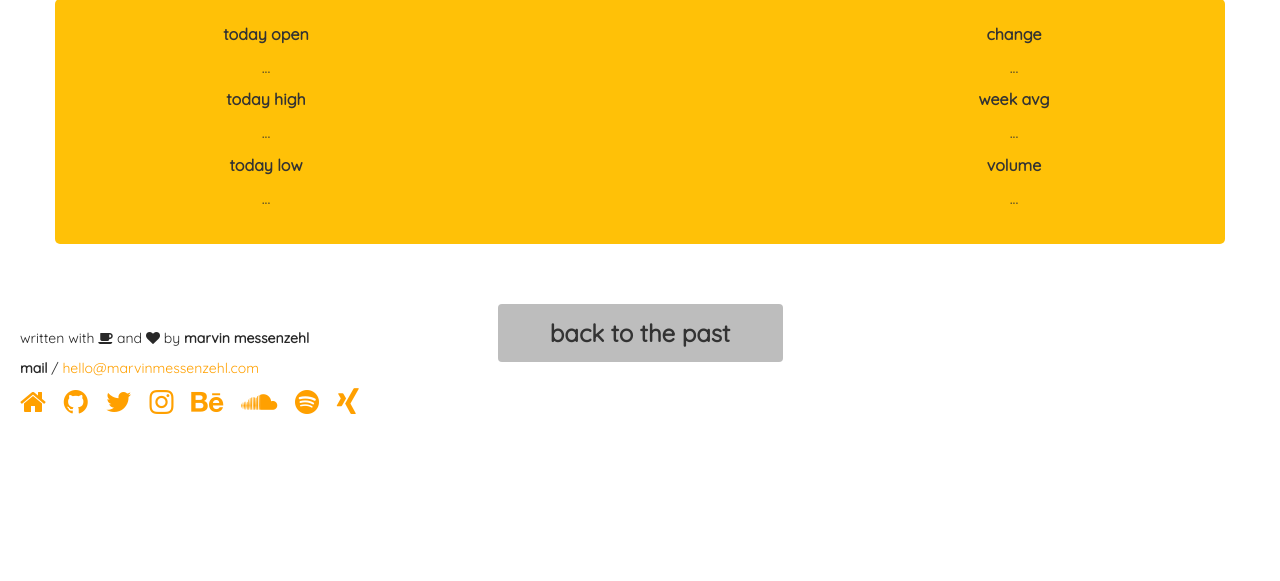
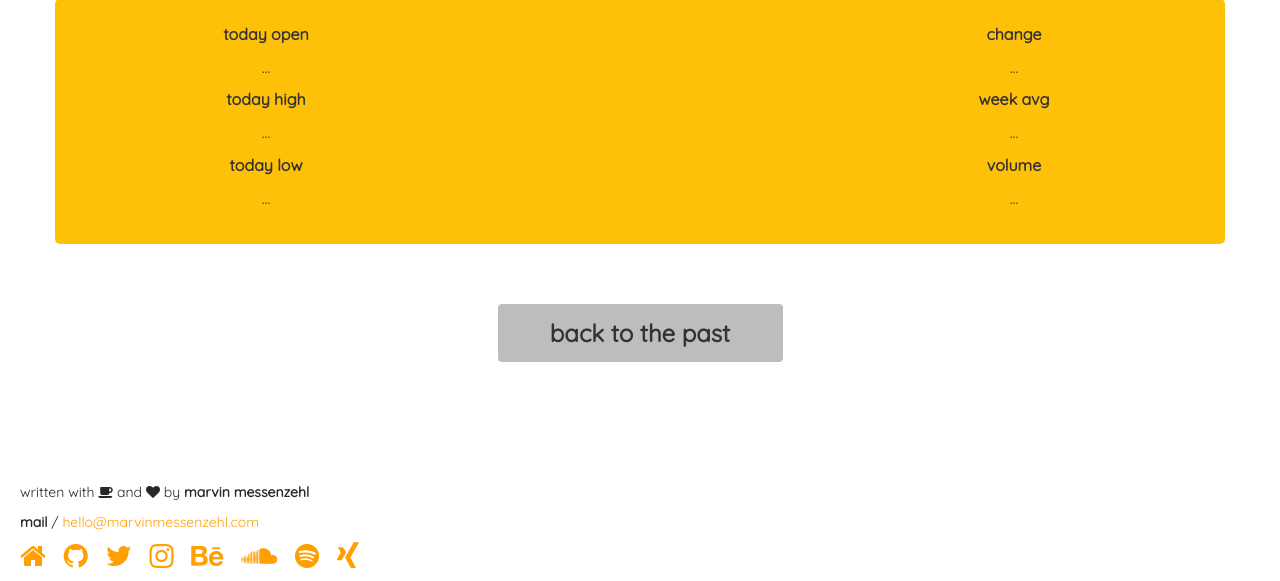
Before and after one commit to yOoMarvin/btccheck-web, a PHP site: page /index.html in a window 1280 px wide. Shown: the part 373-954 px from the top of the page. Before the commit the page ends 787 px from the top, so only its background shows below. Run offline with PHP 8.4, Linux system fonts and the light colour scheme; some libraries are stand-ins or nearby versions.

Commit message:
Fixed footer style and structure

```diff
--- a/history.html
+++ b/history.html
@@ -33,7 +33,7 @@
     <div class="container" id="graph">
     </div>
 
-    <footer class="navbar-fixed-bottom">
+    <div class="footer">
       <p>written with <i class="fa fa-coffee" aria-hidden="true"></i> and <i class="fa fa-heart" aria-hidden="true"></i> by <strong>marvin messenzehl</strong></p>
       <p><strong>mail</strong> / <a href="mailto:hello@marvinmessenzehl.com">hello@marvinmessenzehl.com</a></p>
       <p>
@@ -46,7 +46,7 @@
         <a href="https://play.spotify.com/user/yoomarvin" target="_blank" style="margin-right: 1em"><i class="fa fa-spotify fa-2x" aria-hidden="true"></i></a>
         <a href="https://www.xing.com/profile/Marvin_Messenzehl" target="_blank" style="margin-right: 1em"><i class="fa fa-xing fa-2x" aria-hidden="true"></i></a>
       </p>
-    </footer>
+    </div>
 
 
     <!-- jQuery (Must for Bootstrap) -->
--- a/index.html
+++ b/index.html
@@ -62,7 +62,13 @@
       </div>
     </div>
 
-    <footer class="navbar-fixed-bottom">
+    <div class="container text-center" id="btn-container">
+      <a href="history.html">
+        <button class="btn btn-default">back to the past</button>
+      </a>
+    </div>
+
+    <div class="footer">
       <p>written with <i class="fa fa-coffee" aria-hidden="true"></i> and <i class="fa fa-heart" aria-hidden="true"></i> by <strong>marvin messenzehl</strong></p>
       <p><strong>mail</strong> / <a href="mailto:hello@marvinmessenzehl.com">hello@marvinmessenzehl.com</a></p>
       <p>
@@ -75,14 +81,7 @@
         <a href="https://play.spotify.com/user/yoomarvin" target="_blank" style="margin-right: 1em"><i class="fa fa-spotify fa-2x" aria-hidden="true"></i></a>
         <a href="https://www.xing.com/profile/Marvin_Messenzehl" target="_blank" style="margin-right: 1em"><i class="fa fa-xing fa-2x" aria-hidden="true"></i></a>
       </p>
-    </footer>
-
-    <div class="container text-center" id="btn-container">
-      <a href="history.html">
-        <button class="btn btn-default">back to the past</button>
-      </a>
     </div>
-
 
 
     <!-- jQuery (Must for Bootstrap) -->
--- a/master.css
+++ b/master.css
@@ -88,19 +88,19 @@ body {
 }
 
 /* footer styles */
-footer{
+.footer{
   font-size: 14px;
   color: #282828;
   margin-left: 20px;
   bottom: 0;
-  width: 100%
-  position: fixed;
+  width: 100%;
+  margin-top: 120px;
 }
 
-footer a{
+.footer a{
   color: #FFA000;
 }
 
-footer a:hover{
+.footer a:hover{
   color: #FFC107;
 }
```
